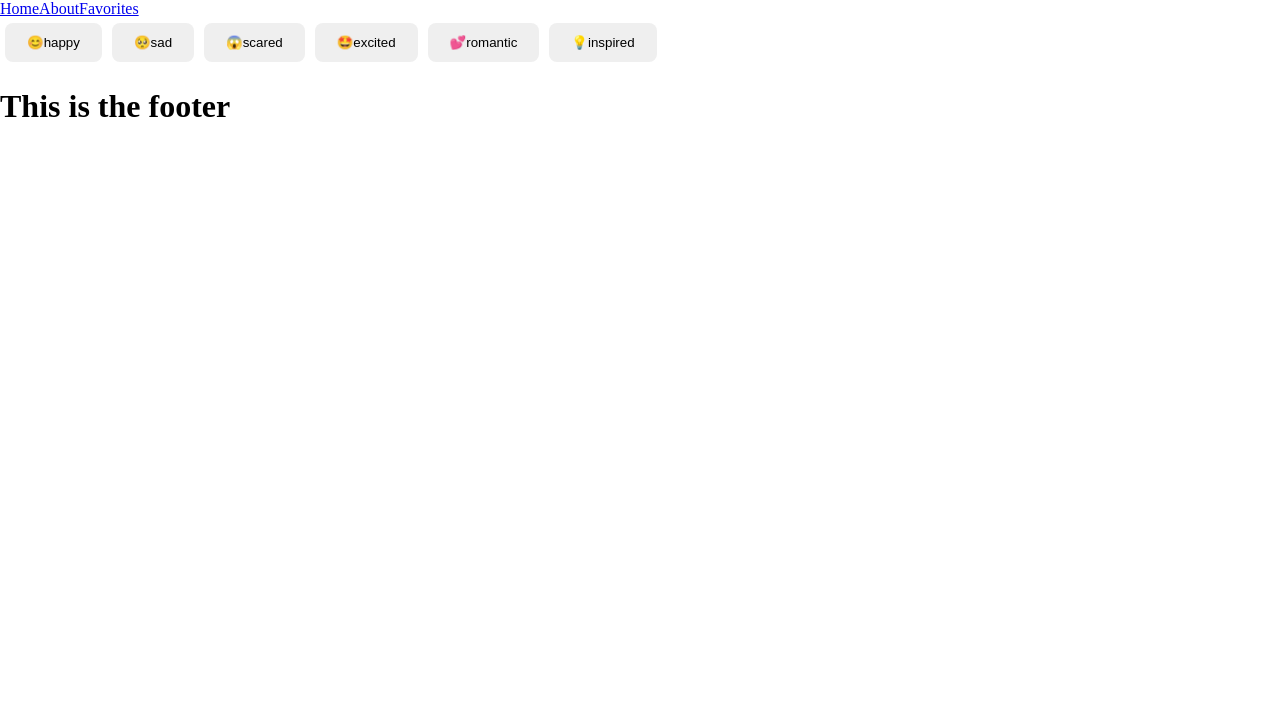
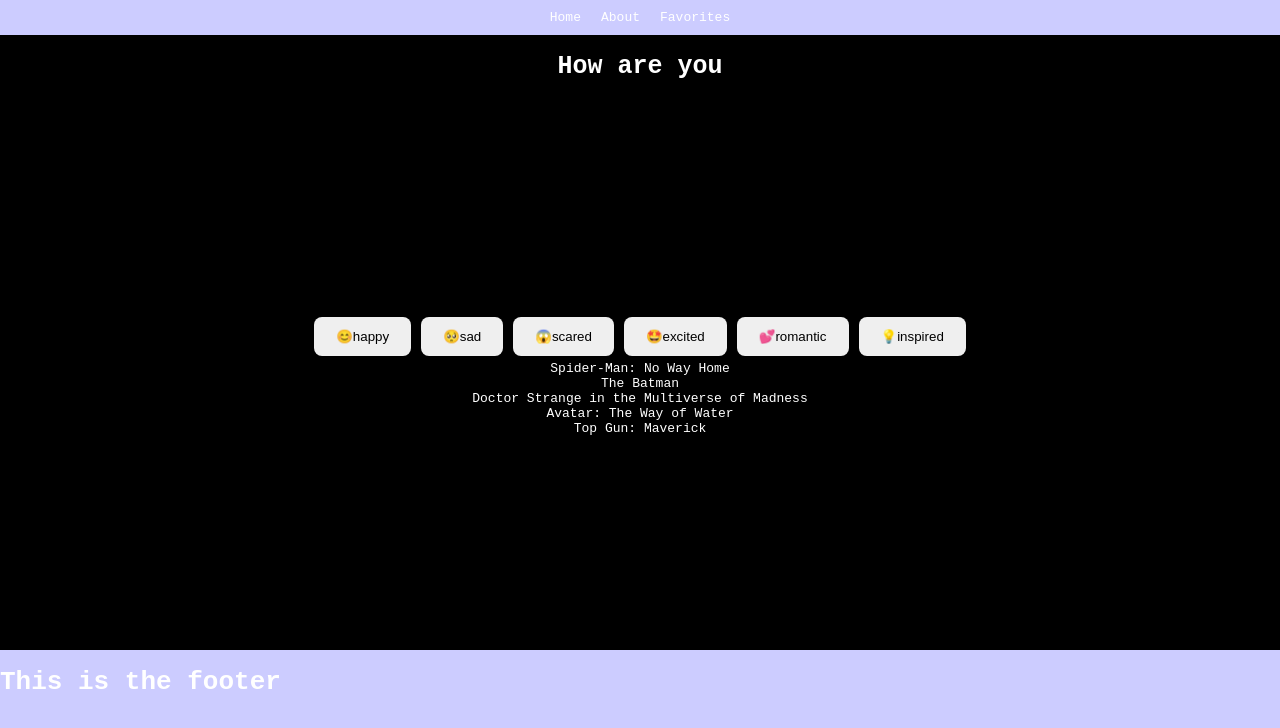
Before and after one commit to sjohnson711/final-movie-app, a React (Vite) app in the folder final-app/: page / in a window 1280 px wide. Shown: the top 728 px of the page. Built offline with nearby package versions, Linux system fonts and the light colour scheme.

Commit message:
added buttons and getting mock data

```diff
--- a/final-app/src/App.css
+++ b/final-app/src/App.css
@@ -7,7 +7,6 @@
 }
 
 body {
-  display: flex;
   margin: 0;
   padding: 0;
 }
--- /dev/null
+++ b/final-app/src/features/MovieSuggestions/MovieList.jsx
@@ -0,0 +1,13 @@
+import { movies } from "./movies";
+
+console.log(movies);
+
+export default function MovieList() {
+  return (
+    <div>
+      {movies.map((movie) => (
+        <div key={movie.id}>{movie.title}</div>
+      ))}
+    </div>
+  );
+}
--- /dev/null
+++ b/final-app/src/features/MovieSuggestions/movies.js
@@ -0,0 +1,52 @@
+// src/data/movies.js
+export const movies = [
+  {
+    id: 1,
+    title: "Spider-Man: No Way Home",
+    overview:
+      "Peter Parker's life gets complicated after his identity is revealed.",
+    release_date: "2021-12-15",
+    vote_average: 8.3,
+    poster_path:
+      "https://image.tmdb.org/t/p/w500/1g0dhYtq4irTY1GPXvft6k4YLjm.jpg",
+  },
+  {
+    id: 2,
+    title: "The Batman",
+    overview:
+      "Batman uncovers corruption in Gotham City while facing a serial killer.",
+    release_date: "2022-03-04",
+    vote_average: 8.2,
+    poster_path:
+      "https://image.tmdb.org/t/p/w500/74xTEgt7R36Fpooo50r9T25onhq.jpg",
+  },
+  {
+    id: 3,
+    title: "Doctor Strange in the Multiverse of Madness",
+    overview:
+      "Dr. Strange navigates the dangers of the multiverse with new allies.",
+    release_date: "2022-05-04",
+    vote_average: 7.5,
+    poster_path:
+      "https://image.tmdb.org/t/p/w500/9Gtg2DzBhmYamXBS1hKAhiwbBKS.jpg",
+  },
+  {
+    id: 4,
+    title: "Avatar: The Way of Water",
+    overview:
+      "Jake Sully lives among the Na'vi and faces a new threat to Pandora.",
+    release_date: "2022-12-16",
+    vote_average: 7.8,
+    poster_path:
+      "https://image.tmdb.org/t/p/w500/t6HIqrRAclMCA60NsSmeqe9RmNV.jpg",
+  },
+  {
+    id: 5,
+    title: "Top Gun: Maverick",
+    overview: "Maverick returns to train a new generation of fighter pilots.",
+    release_date: "2022-05-27",
+    vote_average: 8.4,
+    poster_path:
+      "https://image.tmdb.org/t/p/w500/62HCnUTziyWcpDaBO2i1DX17ljH.jpg",
+  },
+];
--- a/final-app/src/features/moodSelector/MoodSelector.jsx
+++ b/final-app/src/features/moodSelector/MoodSelector.jsx
@@ -13,11 +13,12 @@ const Button = styled.button`
 
    &:hover{
     color: red;
+    background: bleach;
 
 
-  &.selected {
+  .selected {
     border-color: #ff9900;
-    background-color: #fff3e0;
+    background-color: teal;
 
 `;
 
--- a/final-app/src/pages/Home.jsx
+++ b/final-app/src/pages/Home.jsx
@@ -1,5 +1,6 @@
 import MoodSelector from "../features/moodSelector/MoodSelector.jsx";
 import styled from "styled-components";
+import MovieList from "../features/MovieSuggestions/MovieList";
 
 const Body = styled.body`
   height: 100vh;
@@ -9,6 +10,7 @@ export default function Home() {
   return (
     <div>
       <MoodSelector />
+      <MovieList />
     </div>
   );
 }
--- a/final-app/src/pages/NotFound.jsx
+++ b/final-app/src/pages/NotFound.jsx
@@ -0,0 +1,3 @@
+export default function NotFound() {
+  return <h1>404 Page Not Found</h1>;
+}
--- a/final-app/src/shared/Footer.jsx
+++ b/final-app/src/shared/Footer.jsx
@@ -1,3 +1,15 @@
+import styled from "styled-components";
+
+const FooterContainer = styled.div`
+  background-color: #ccccff;
+  height: 150px;
+  width: 100%;
+`;
+
 export default function Footer() {
-  return <h1>This is the footer</h1>;
+  return (
+    <FooterContainer>
+      <h1>This is the footer</h1>
+    </FooterContainer>
+  );
 }
--- a/final-app/src/shared/LayOut.jsx
+++ b/final-app/src/shared/LayOut.jsx
@@ -1,15 +1,38 @@
 import { Outlet } from "react-router-dom";
 import NavBar from "./NavBar";
 import Footer from "./Footer";
+import styled from "styled-components";
+
+const Body = styled.div`
+  min-height: 100vh;
+
+  font-family: monospace;
+  background-color: black;
+  color: white;
+  flex-direction: column;
+  display: flex;
+
+  }
+`;
+
+const Main = styled.main`
+  flex: 1;
+  display: flex;
+  align-items: center;
+  justify-context: center;
+  text-align: center;
+  margin: auto;
+`;
 
 export default function LayOut() {
   return (
-    <>
+    <Body>
       <NavBar />
-      <main>
+      <h1 style={{ fontSize: "25px", textAlign: "center" }}>How are you</h1>
+      <Main>
         <Outlet />
-      </main>
+      </Main>
       <Footer />
-    </>
+    </Body>
   );
 }
--- a/final-app/src/shared/NavBar.jsx
+++ b/final-app/src/shared/NavBar.jsx
@@ -1,14 +1,34 @@
 import { Link } from "react-router-dom";
 import styled from "styled-components";
 
+const Header = styled.header`
+  display: flex;
+  text-align: center;
+  justify-content: center;
+  padding: 10px 0;
+  width: auto;
+  background: #ccccff;
+`;
+
+const Nav = styled.nav`
+  gap: 20px;
+  display: flex;
+  justify-content: space-evenly;
+
+  a {
+    text-decoration: none;
+    color: white;
+  }
+`;
+
 export default function NavBar() {
   return (
-    <header>
-      <nav className="nav-container">
+    <Header>
+      <Nav>
         <Link to="/">Home</Link>
         <Link to="/about">About</Link>
         <Link to="/favorites">Favorites</Link>
-      </nav>
-    </header>
+      </Nav>
+    </Header>
   );
 }
```
Also changed, not shown: final-app/src/features/MovieSuggestions/MovieAPI.js (deleted), final-app/src/features/MovieSuggestions/MovieCar.jsx (deleted).
